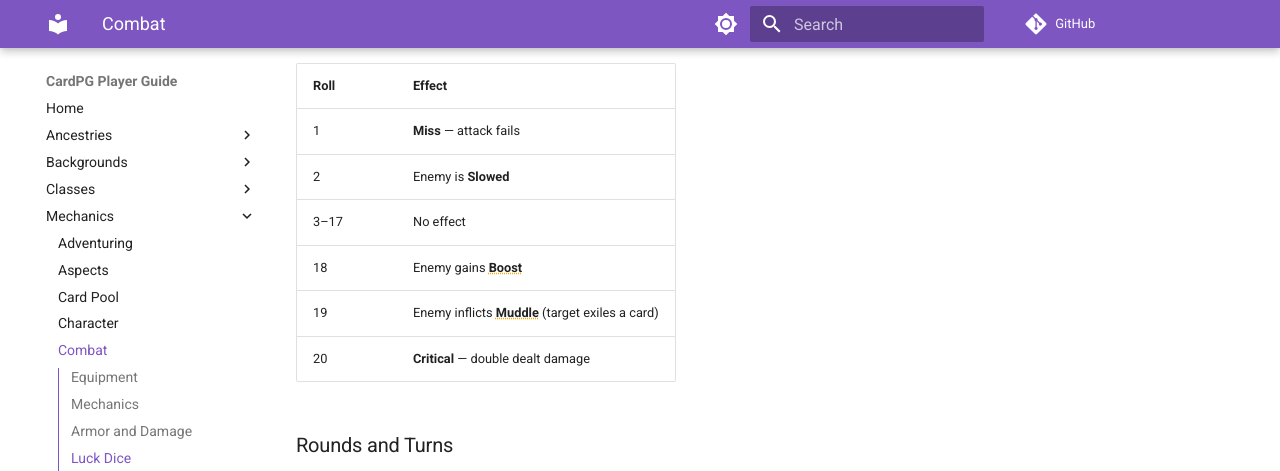
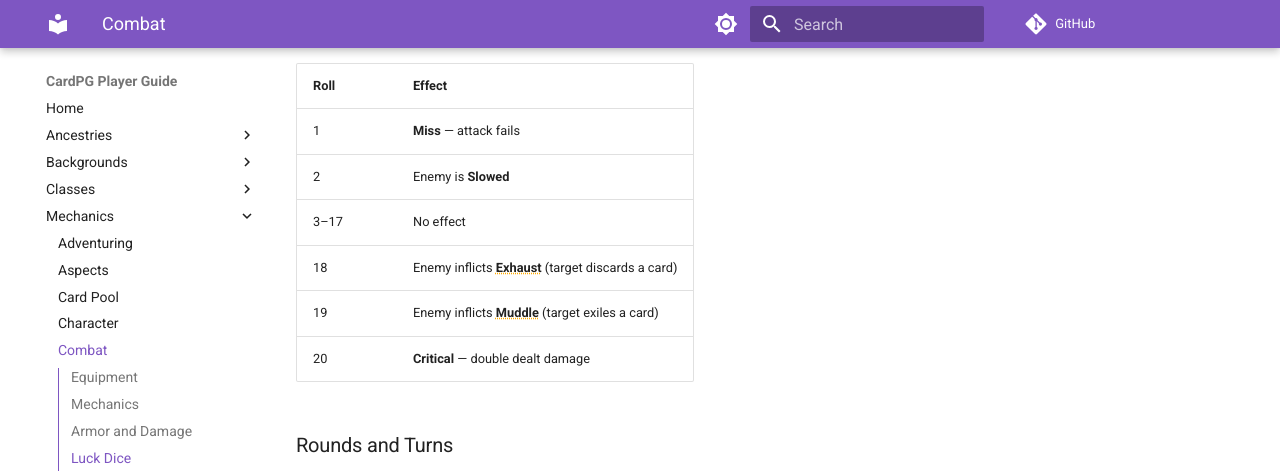
Before and after one commit to mrjoelpearce/CardPG-Guide, an MkDocs documentation site: the page built from docs/Mechanics/Combat.md, in a window 1280 px wide and 900 px high, scrolled down 1605 px. Shown: the top 471 px of the window. Built offline with MkDocs 1.6.1 and Material for MkDocs 9.7.7, drawn with Linux system fonts in a browser that asks for light colours; comment, search, counter and statistics services are not loaded.

Commit message:
Fix enemy luck die 18: Boost -> Exhaust (Boost was a dead result)
The enemy luck die granted Boost after the enemy's attack had already
resolved for the round, and Boost gets cleared at end-of-round tick
processing before the enemy's next turn ever arrives - the result
never had any effect. Replaced with Exhaust (target discards a card),
matching the fix made in the system repo.

Co-Authored-By: Claude Sonnet 5 <noreply@anthropic.com>

```diff
--- a/docs/Mechanics/Combat.md
+++ b/docs/Mechanics/Combat.md
@@ -44,7 +44,7 @@ Players and enemies both have a D20 luck die, rolled along with the 4DF.
 | 1 | **Miss** — attack fails |
 | 2 | Enemy is **Slowed** |
 | 3–17 | No effect |
-| 18 | Enemy gains **Boost** |
+| 18 | Enemy inflicts **Exhaust** (target discards a card) |
 | 19 | Enemy inflicts **Muddle** (target exiles a card) |
 | 20 | **Critical** — double dealt damage |
 
```
